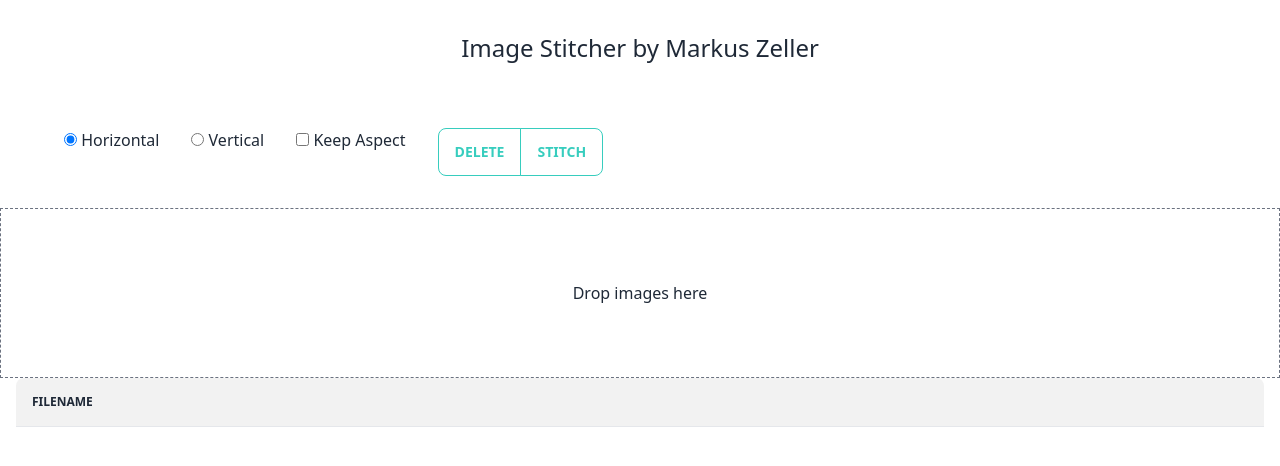
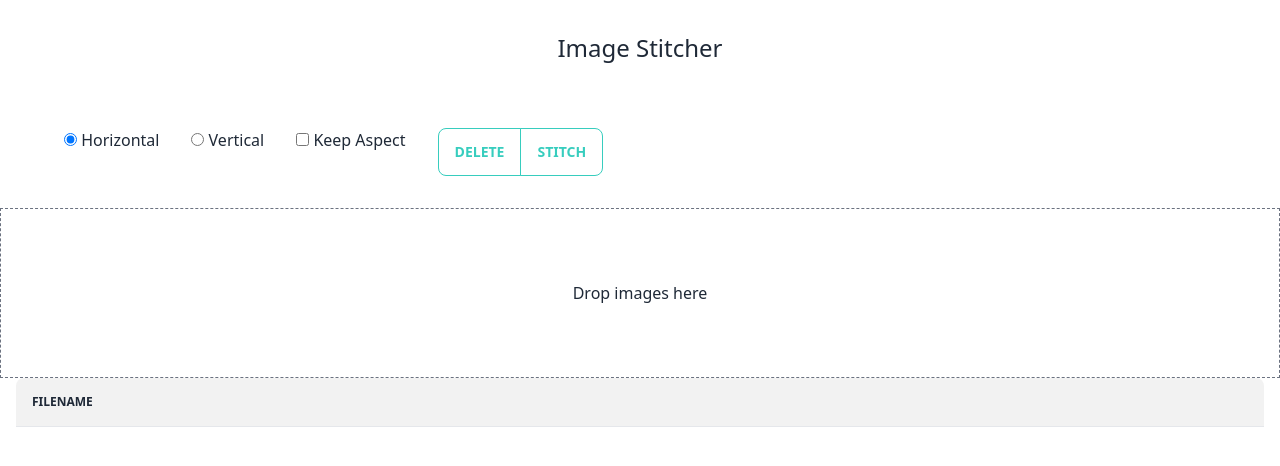
Before and after one commit to markuszeller/image-stitcher, a plain HTML site: page app/index.html in a window 1280 px wide. Drawn offline with Linux system fonts and the light colour scheme.

Commit message:
Removed name

```diff
--- a/app/index.html
+++ b/app/index.html
@@ -8,7 +8,7 @@
 </head>
 <body>
 <div class="flex px-8 mx-auto">
-    <p class="text-2xl py-8 text-center">Image Stitcher by Markus Zeller</p>
+    <p class="text-2xl py-8 text-center">Image Stitcher</p>
 </div>
 <div class="flex px-8 mx-auto justify-center">
     <div class="form-check btn-group px-4 py-8 align-center">
```
